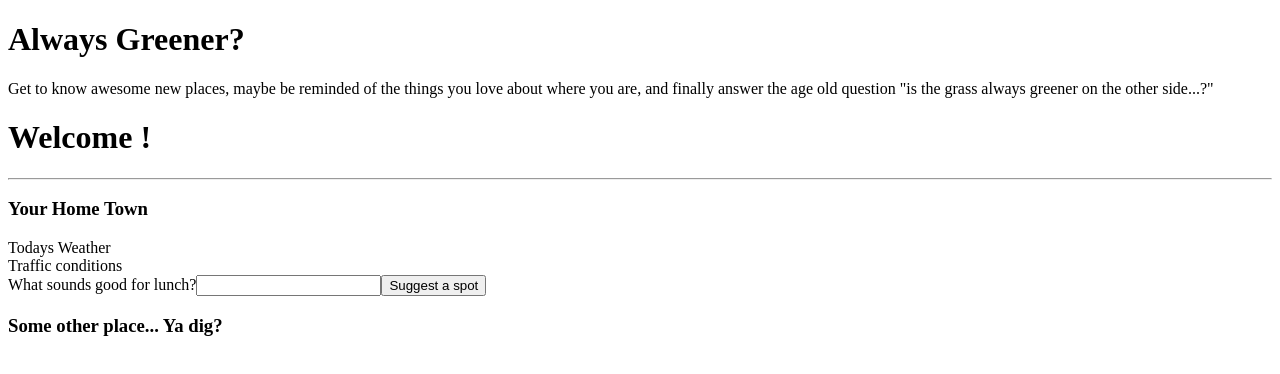
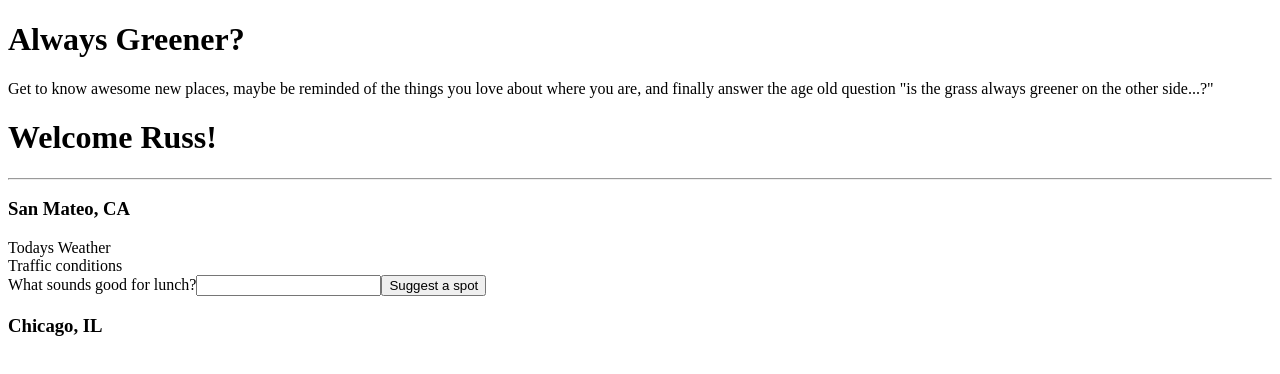
Before and after one commit to AwesomeOcelots/AwesomeOcelots, a React app: page / in a window 1280 px wide. Shown: the top 374 px of the page. Built offline with nearby package versions, Linux system fonts and the light colour scheme; the HTML template or start-up script is replaced by a standard one.

Commit message:
Add lunchSuggestion.js file to middleware for yelp search

```diff
--- a/Client/src/Helpers.js
+++ b/Client/src/Helpers.js
@@ -4,7 +4,7 @@ import $ from 'jquery';
 export const yelpSearch = (searchObj, cb) => {
   $.ajax({
     method: 'GET',
-    url: '???',
+    url: '127.0.0.1:3002/yelpsearch',
     data: JSON.stringify(searchObj),
     dataType: 'json',
     contentType: 'application/json',
--- a/Client/src/components/App.jsx
+++ b/Client/src/components/App.jsx
@@ -1,5 +1,4 @@
 import React from 'react'
-import { Router, Route, hashHistory } from 'react-router'
 import Header from './Header.jsx'
 import HomeTown from './Hometown.jsx'
 import ComparisonTown from './ComparisonTown.jsx'
@@ -7,16 +6,19 @@ import LogIn from './LogIn.jsx'
 import Welcome from './Welcome.jsx'
 import {yelpSearch} from '../Helpers.js'
 
-
 class App extends React.Component {
   constructor(props) {
     super(props);
 
     this.state = {
-      user: '',
-      home: {},
+      user: 'Russ',
+      home: {
+        street: '212 s. el camino real',
+        city: 'San Mateo, CA',
+        zip: 94401
+      },
       work: {},
-      otherCity: '',
+      otherCity: 'Chicago, IL',
       lunch: '',
       homeSuggestion: {},
       otherCitySuggestion: {},
@@ -52,6 +54,9 @@ class App extends React.Component {
         otherCitySuggestion: suggestion
       });
     });
+    this.setState({
+      suggestionMade: true
+    });
   }
 
   toggleWeather() {
@@ -78,13 +83,16 @@ class App extends React.Component {
         <Header/>
         <div>
           <Welcome user={this.state.user}/>
-          <HomeTown setLunch={this.setLunch.bind(this)}
+          <HomeTown cityName={this.state.home.city}
+                    setLunch={this.setLunch.bind(this)}
+                    getLunch={this.getLunch.bind(this)}
                     suggestion={this.state.homeSuggestion}
                     suggestionMade={this.state.suggestionMade}
                     toggleWeather={this.toggleWeather.bind(this)}
                     toggleTraffic={this.toggleTraffic.bind(this)}
                     toggleLunch={this.toggleLunch.bind(this)}/>
-          <ComparisonTown showWeather={this.state.showWeather}
+          <ComparisonTown cityName={this.state.otherCity}
+                          showWeather={this.state.showWeather}
                           showTraffic={this.state.showTraffic}
                           showLunch={this.state.showLunch}/>
         </div>
--- a/Client/src/components/ComparisonTown.jsx
+++ b/Client/src/components/ComparisonTown.jsx
@@ -10,7 +10,7 @@ class ComparisonTown extends React.Component {
     return (
       <div className='othertown'>
         <h3>
-          Some other place... Ya dig?
+          {this.props.cityName}
         </h3>
         <div>
           {this.props.showWeather ? <Weather /> : <div></div> }
--- a/Client/src/components/HomeTown.jsx
+++ b/Client/src/components/HomeTown.jsx
@@ -10,7 +10,7 @@ class HomeTown extends React.Component {
     return (
       <div className='hometown'>
         <h3>
-          Your Home Town
+          {this.props.cityName}
         </h3>
         <div>
           <Weather toggleWeather={this.props.toggleWeather}/>
@@ -20,6 +20,8 @@ class HomeTown extends React.Component {
         </div>
         <div>
           <Lunch setLunch={this.props.setLunch}
+                 getLunch={this.props.getLunch}
+                 suggestionMade={this.props.suggestionMade}
                  toggleLunch={this.props.toggleLunch}/>
         </div>
       </div>
--- a/Client/src/components/Lunch.jsx
+++ b/Client/src/components/Lunch.jsx
@@ -6,9 +6,12 @@ class Lunch extends React.Component {
     return (
       <div className='lunch' onMouseEnter={this.props.toggleLunch}
                              onMouseLeave={this.props.toggleLunch}>
-        What sounds good for lunch?
-        <input type='text' onChange={this.props.setLunch} />
-        <button>Suggest a spot</button>
+        {!this.props.suggestionMade ?
+          <div>
+            What sounds good for lunch?
+            <input type='text' onChange={this.props.setLunch} />
+            <button onClick={this.props.getLunch}>Suggest a spot</button>
+          </div> : <div>Try {this.props.suggestion}</div>}
       </div>
     )
   }
```
Also changed, not shown: 3 other files (tests, documents, lock files or other folders).
